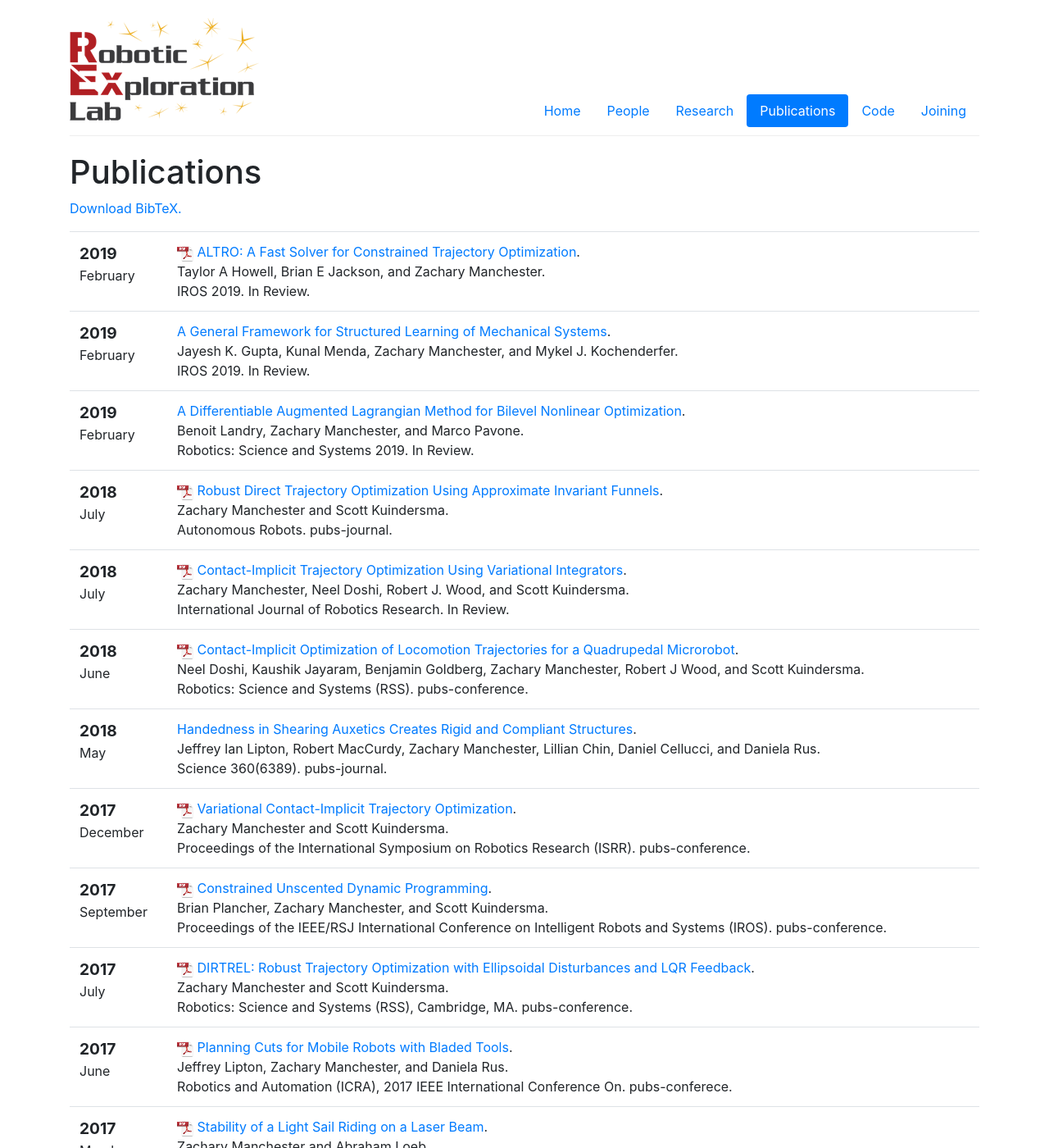
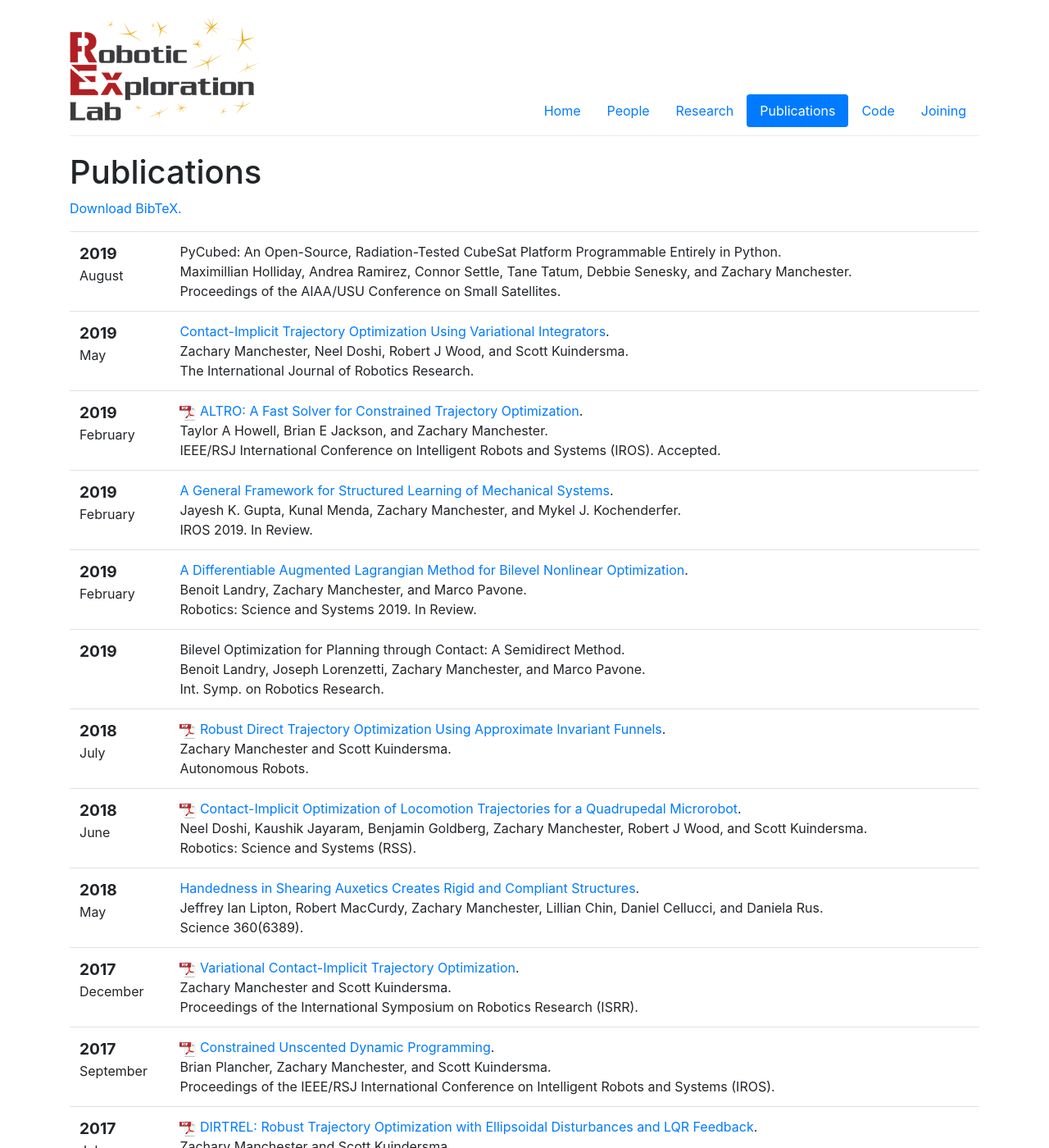
Before and after one commit to RoboticExplorationLab/roboticexplorationlab.github.io, a Jekyll site: the page built from publications.html, in a window 1280 px wide and 1400 px high. Shown: the whole window at 82% size. Built offline with Jekyll 4.4.1, drawn with Linux system fonts in a browser that asks for light colours; some of the changed text lies outside the part shown.

Commit message:
Update pubs

```diff
--- a/_includes/pubs.html
+++ b/_includes/pubs.html
@@ -1,5 +1,47 @@
 <table class="table">
 <tbody>
+	<tr>
+		<td>
+			<span class="date">
+
+				<big><strong>2019</strong></big><br />
+
+				August
+			</span>
+		</td>
+		<td class="publication">
+			<span class="pubtitle">
+				PyCubed: An Open-Source, Radiation-Tested CubeSat Platform Programmable Entirely in Python.
+			</span><br />
+			<span class="authors">
+				Maximillian Holliday, Andrea Ramirez, Connor Settle, Tane Tatum, Debbie Senesky, and Zachary Manchester.
+			</span><br />
+			<span class="venuetype"></span><span class="venue">Proceedings of the AIAA/USU Conference on Small Satellites</span>.
+			<br />
+			<span class="links">
+		</td>
+	</tr>
+	<tr>
+		<td>
+			<span class="date">
+
+				<big><strong>2019</strong></big><br />
+
+				May
+			</span>
+		</td>
+		<td class="publication">
+			<span class="pubtitle">
+				<a href="http://journals.sagepub.com/doi/10.1177/0278364919849235">Contact-Implicit Trajectory Optimization Using Variational Integrators</a>.
+			</span><br />
+			<span class="authors">
+				Zachary Manchester, Neel Doshi, Robert J Wood, and Scott Kuindersma.
+			</span><br />
+			<span class="venuetype"></span><span class="venue">The International Journal of Robotics Research</span>.
+			<br />
+			<span class="links">
+		</td>
+	</tr>
 	<tr>
 		<td>
 			<span class="date">
@@ -18,9 +60,9 @@
 			<span class="authors">
 				Taylor A Howell, Brian E Jackson, and Zachary Manchester.
 			</span><br />
-			<span class="venuetype"></span><span class="venue">IROS 2019</span>.
+			<span class="venuetype"></span><span class="venue">IEEE/RSJ International Conference on Intelligent Robots and Systems (IROS)</span>.
 			<span class="note">
-			In Review.
+			Accepted.
 			</span>
 			<br />
 			<span class="links">
@@ -78,24 +120,19 @@
 		<td>
 			<span class="date">
 
-				<big><strong>2018</strong></big><br />
+				<big><strong>2019</strong></big><br />
 
-				July
+
 			</span>
 		</td>
 		<td class="publication">
 			<span class="pubtitle">
-					<img src="img/pdficon_small.png" width="20"
-						height="20" alt="PDF" />
-				<a href="https://rexlab.stanford.edu/papers/dirtrel-auro.pdf">Robust Direct Trajectory Optimization Using Approximate Invariant Funnels</a>.
+				Bilevel Optimization for Planning through Contact: A Semidirect Method.
 			</span><br />
 			<span class="authors">
-				Zachary Manchester and Scott Kuindersma.
+				Benoit Landry, Joseph Lorenzetti, Zachary Manchester, and Marco Pavone.
 			</span><br />
-			<span class="venuetype"></span><span class="venue">Autonomous Robots</span>.
-			<span class="note">
-			pubs-journal.
-			</span>
+			<span class="venuetype"></span><span class="venue">Int. Symp. on Robotics Research</span>.
 			<br />
 			<span class="links">
 		</td>
@@ -113,14 +150,14 @@
 			<span class="pubtitle">
 					<img src="img/pdficon_small.png" width="20"
 						height="20" alt="PDF" />
-				<a href="https://rexlab.stanford.edu/papers/variational-ijrr.pdf">Contact-Implicit Trajectory Optimization Using Variational Integrators</a>.
+				<a href="https://rexlab.stanford.edu/papers/dirtrel-auro.pdf">Robust Direct Trajectory Optimization Using Approximate Invariant Funnels</a>.
 			</span><br />
 			<span class="authors">
-				Zachary Manchester, Neel Doshi, Robert J. Wood, and Scott Kuindersma.
+				Zachary Manchester and Scott Kuindersma.
 			</span><br />
-			<span class="venuetype"></span><span class="venue">International Journal of Robotics Research</span>.
+			<span class="venuetype"></span><span class="venue">Autonomous Robots</span>.
 			<span class="note">
-			In Review.
+
 			</span>
 			<br />
 			<span class="links">
@@ -146,7 +183,7 @@
 			</span><br />
 			<span class="venuetype"></span><span class="venue">Robotics: Science and Systems (RSS)</span>.
 			<span class="note">
-			pubs-conference.
+
 			</span>
 			<br />
 			<span class="links">
@@ -170,7 +207,7 @@
 			</span><br />
 			<span class="venuetype"></span><span class="venue">Science 360(6389)</span>.
 			<span class="note">
-			pubs-journal.
+
 			</span>
 			<br />
 			<span class="links">
@@ -196,7 +233,7 @@
 			</span><br />
 			<span class="venuetype"></span><span class="venue">Proceedings of the International Symposium on Robotics Research (ISRR)</span>.
 			<span class="note">
-			pubs-conference.
+
 			</span>
 			<br />
 			<span class="links">
@@ -222,7 +259,7 @@
 			</span><br />
 			<span class="venuetype"></span><span class="venue">Proceedings of the IEEE/RSJ International Conference on Intelligent Robots and Systems (IROS)</span>.
 			<span class="note">
-			pubs-conference.
+
 			</span>
 			<br />
 			<span class="links">
@@ -248,7 +285,7 @@
 			</span><br />
 			<span class="venuetype"></span><span class="venue">Robotics: Science and Systems (RSS), Cambridge, MA</span>.
 			<span class="note">
-			pubs-conference.
+
 			</span>
 			<br />
 			<span class="links">
@@ -274,7 +311,7 @@
 			</span><br />
 			<span class="venuetype"></span><span class="venue">Robotics and Automation (ICRA), 2017 IEEE International Conference On</span>.
 			<span class="note">
-			pubs-conferece.
+
 			</span>
 			<br />
 			<span class="links">
@@ -300,7 +337,7 @@
 			</span><br />
 			<span class="venuetype"></span><span class="venue">The Astrophysical Journal 837(2)</span>.
 			<span class="note">
-			pubs-journal.
+
 			</span>
 			<br />
 			<span class="links">
@@ -326,7 +363,7 @@
 			</span><br />
 			<span class="venuetype"></span><span class="venue">55th AIAA Aerospace Sciences Meeting</span>.
 			<span class="note">
-			pubs-conference.
+
 			</span>
 			<br />
 			<span class="links">
@@ -352,7 +389,7 @@
 			</span><br />
 			<span class="venuetype"></span><span class="venue">AIAA Guidance, Navigation, and Control Conference</span>.
 			<span class="note">
-			pubs-conference.
+
 			</span>
 			<br />
 			<span class="links">
@@ -378,7 +415,7 @@
 			</span><br />
 			<span class="venuetype"></span><span class="venue">Decision and Control (CDC), 2016 IEEE 55th Conference On</span>.
 			<span class="note">
-			pubs-conference.
+
 			</span>
 			<br />
 			<span class="links">
@@ -402,7 +439,7 @@
 			</span><br />
 			<span class="venuetype"></span><span class="venue">IEEE Spectrum</span>.
 			<span class="note">
-			pubs-other.
+
 			</span>
 			<br />
 			<span class="links">
@@ -428,7 +465,7 @@
 			</span><br />
 			<span class="venuetype"></span><span class="venue">AIAA/AAS Astrodynamics Specialist Conference</span>.
 			<span class="note">
-			pubs-conferece.
+
 			</span>
 			<br />
 			<span class="links">
@@ -454,7 +491,7 @@
 			</span><br />
 			<span class="venuetype"></span><span class="venue">Journal of Guidance, Control, and Dynamics 39(1)</span>.
 			<span class="note">
-			pubs-journal.
+
 			</span>
 			<br />
 			<span class="links">
@@ -480,7 +517,7 @@
 			</span><br />
 			<span class="venuetype"></span><span class="venue">AIAA/USU Conference on Small Satellites</span>.
 			<span class="note">
-			pubs-conference.
+
 			</span>
 			<br />
 			<span class="links">
```
